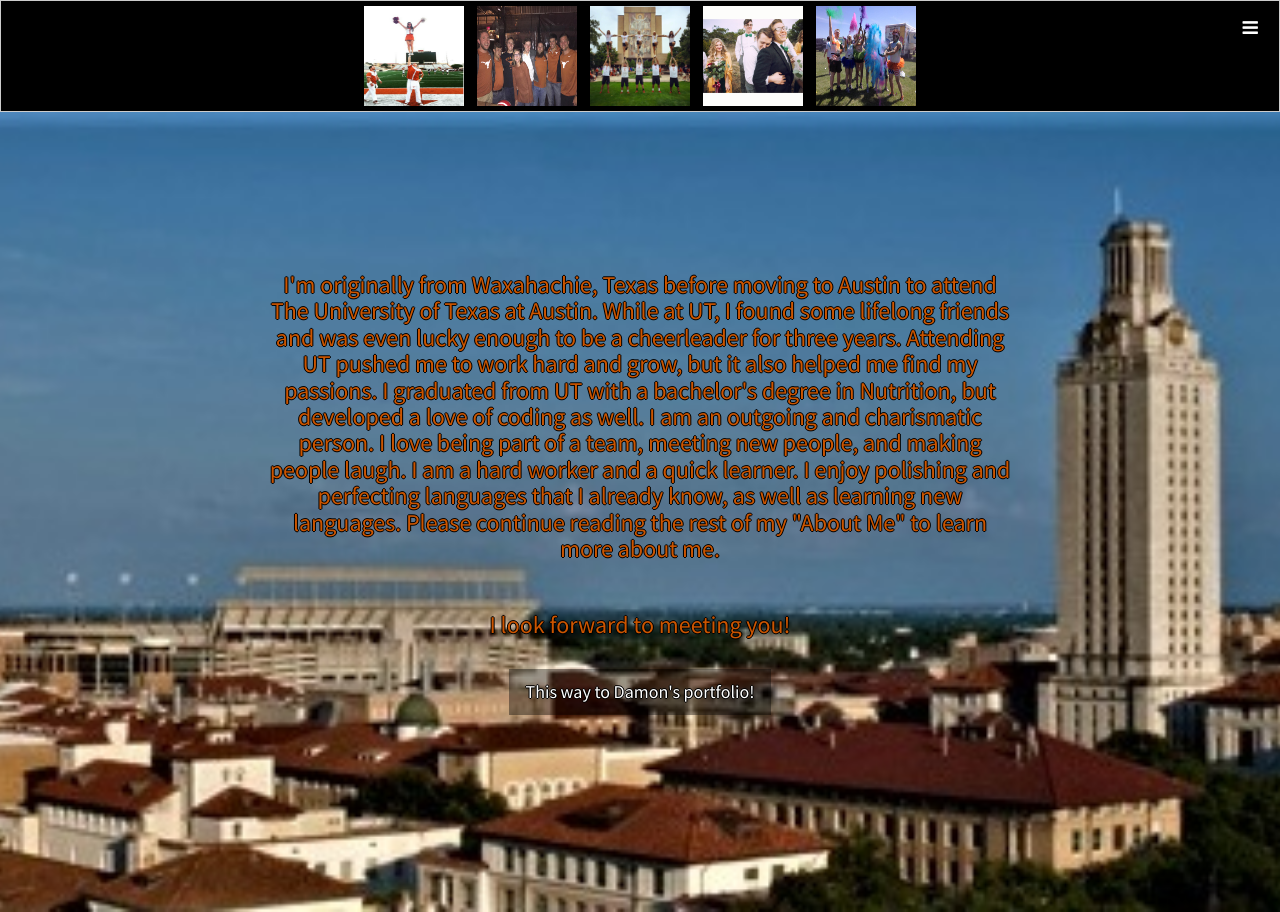
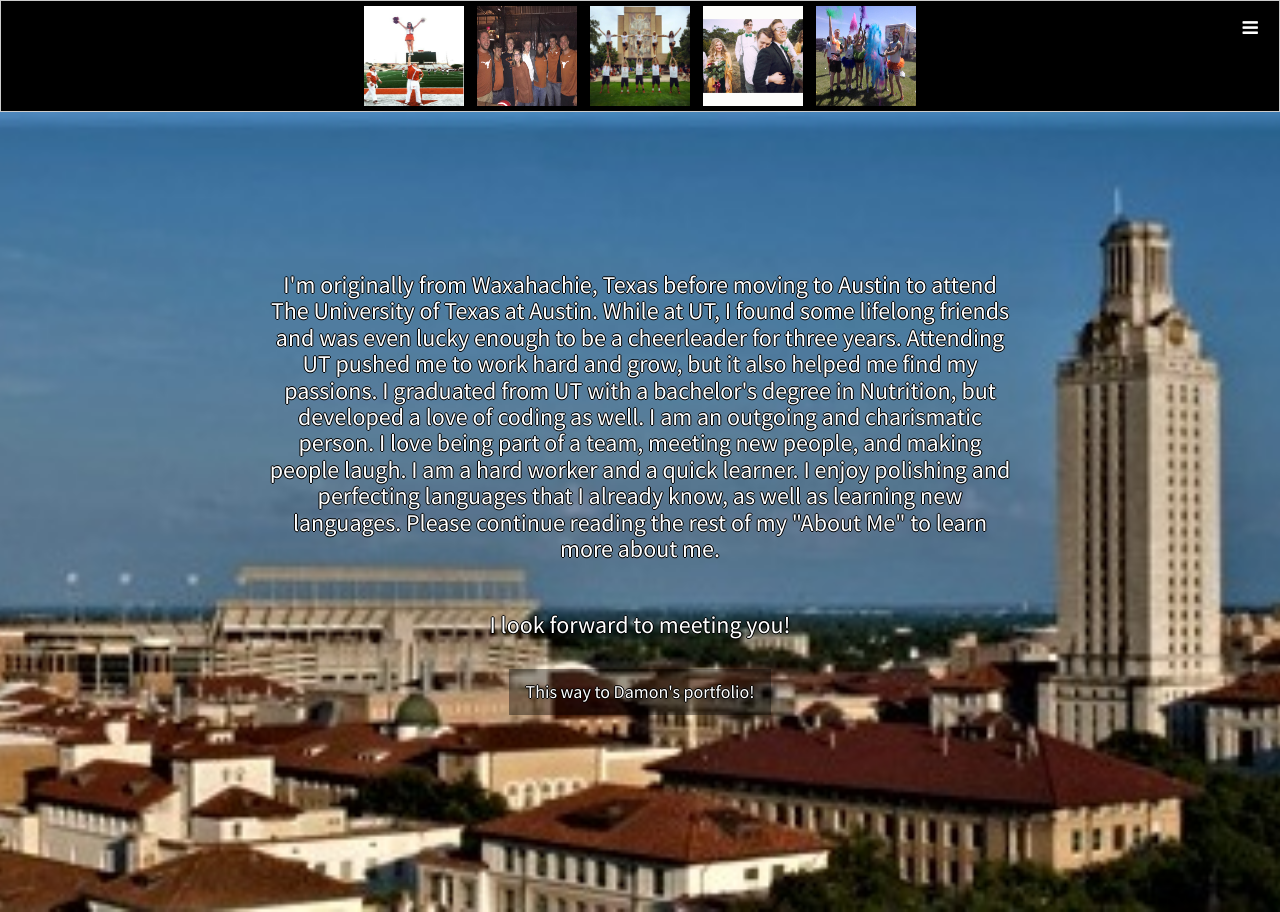
Before and after one commit to DamonFoster/FinalPortfolio, a PHP site: page /about.html in a window 1280 px wide. Run offline with PHP 8.4, Linux system fonts and the light colour scheme.

Commit message:
about me font color

```diff
--- a/css/stylish-portfolio.css
+++ b/css/stylish-portfolio.css
@@ -22,6 +22,7 @@ body {
     text-align: center;
     vertical-align: middle;
     text-shadow: -1px 0 black, 0 1px black, 1px 0 black, 0 -1px black;
+
 
 }
 
@@ -239,7 +240,7 @@ hr.small {
     position: relative;
     width: 100%;
     height: 100%;
-    background: url(../img/TexasFlags.png) no-repeat center center scroll;
+    background: url(../img/darkFlags.png) no-repeat center center scroll;
     -webkit-background-size: cover;
     -moz-background-size: cover;
     background-size: cover;
@@ -458,7 +459,8 @@ hr.small {
     width: 750px;
     margin-left: auto;
     margin-right: auto;
-    color: #CC5500;
+    /*color: #CC5500;*/
+    color: white;
 }
 
 .qp2 {
```
Also changed, not shown: img/darkFlags.png (added).
